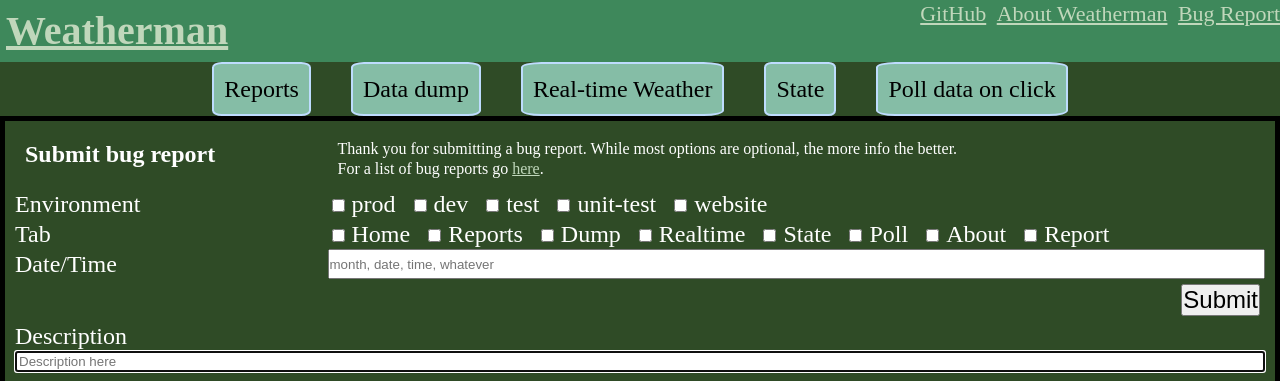
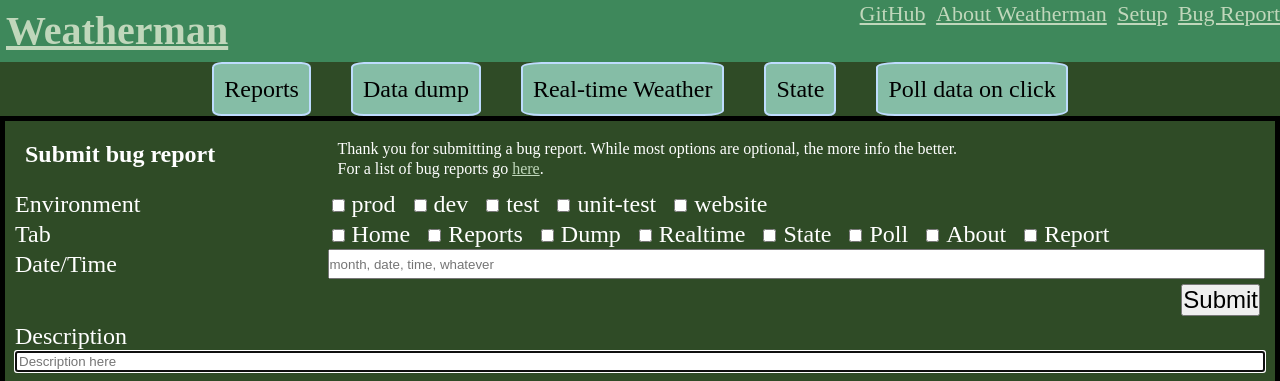
Before and after one commit to aecobb53/weatherman, a FastAPI app: page /bug-report in a window 1280 px wide. Shown: the top 381 px of the page. Run offline with FastAPI, Linux system fonts and the light colour scheme; parts of the project's set-up code (start-up, migrations or seed data) failed here and were passed over.

Commit message:
work on setup

```diff
--- a/etc/test_key.yml
+++ /dev/null
@@ -1 +0,0 @@
-Weather_Key: somkey
--- a/etc/test_weather_api_private.yml
+++ /dev/null
@@ -1,2 +0,0 @@
-locations:
-    somecity: 4321
--- a/etc/weather_api_public.yml
+++ /dev/null
@@ -1 +0,0 @@
-url: https://api.openweathermap.org/data/2.5/
--- a/main.py
+++ b/main.py
@@ -414,7 +414,13 @@
 actually run
 """
 app = FastAPI()
-WM = WeatherMan()
+setup = True
+try:
+    WM = WeatherMan()
+    setup = False
+except FileNotFoundError:
+    setup = True
+    logit.warning('app not set up yet! setting setup flag to {setup}')
 validator = data_validator.DataValidator()
 
 templates = Jinja2Templates(directory="templates/")
@@ -465,6 +471,10 @@
     """
     logit.debug('state endpoint hit')
     state_list = []
+    if setup:
+        logit.warning('app not set up, redirecting to setup')
+        response = RedirectResponse(url='/setup')
+        return response
     for i,j in WM.state.items():
         if i == 'cities':
             state_list.append(i + ':')
@@ -495,6 +505,10 @@
     Poll OWMA for new weather data.
     """
     logit.debug('about to poll data')
+    if setup:
+        logit.warning('app not set up, redirecting to setup')
+        response = RedirectResponse(url='/setup')
+        return response
     WM.manage_polling()
     timestamp = datetime.datetime.strftime(WM.last_poll, WM.config['datetime_str'])
     return templates.TemplateResponse("poll.html", {"request": request, "last_poll":timestamp})
@@ -506,6 +520,10 @@
     This returns the html to load the results from the database dump.
     """
     logit.debug('dump endpoint hit')
+    if setup:
+        logit.warning('app not set up, redirecting to setup')
+        response = RedirectResponse(url='/setup')
+        return response
     data = WM.dump_list
     WM.clear_search()
     return templates.TemplateResponse("dump.html", {"request": request, 'list':data})
@@ -539,6 +557,15 @@
     logit.debug(f"exact_list: {exact_list}")
     logit.debug(f"start_time: {start_time}")
     logit.debug(f"end_time: {end_time}")
+
+    if setup:
+        logit.warning('app not set up, redirecting to setup')
+        response = RedirectResponse(url='/setup')
+        return response
+
+    if setup:
+        response = RedirectResponse(url='/setup')
+        return response
 
     if thunderstorm:
         for num in WM.config['accepted_owma_codes']['thunderstorm']:
@@ -640,6 +667,11 @@
     logit.debug(f"event_time: {event_time}")
     logit.debug(f"description: {description}")
 
+    if setup:
+        logit.warning('app not set up, redirecting to setup')
+        response = RedirectResponse(url='/setup')
+        return response
+
     entry_time = datetime.datetime.strftime(
             datetime.datetime.now(tz=datetime.timezone.utc),
             WM.config['datetime_str']
@@ -706,6 +738,10 @@
     Eventually it may return the report but i dont have that working yet.
     """
     logit.debug('report endpoint hit')
+    if setup:
+        logit.warning('app not set up, redirecting to setup')
+        response = RedirectResponse(url='/setup')
+        return response
     data = WM.report
     WM.clear_search()
     return templates.TemplateResponse("report.html", {"request": request, 'dict':data})
@@ -738,6 +774,11 @@
     logit.debug(f"exact_list: {exact_list}")
     logit.debug(f"start_time: {start_time}")
     logit.debug(f"end_time: {end_time}")
+
+    if setup:
+        logit.warning('app not set up, redirecting to setup')
+        response = RedirectResponse(url='/setup')
+        return response
 
     if thunderstorm:
         for num in WM.config['accepted_owma_codes']['thunderstorm']:
@@ -813,3 +854,54 @@
     WM.write_report(report)
     response = RedirectResponse(url='/report')
     return response
+
+@app.get("/api/setup", response_class=HTMLResponse)
+async def report(request: Request):
+    return "Dont forget to build this out. should run the setup stuff"
+
+@app.get("/setup", response_class=HTMLResponse)
+# async def report(request: Request):
+async def read_item(request: Request, q: str = Form(...)):
+    print(q)
+    print(type(q))
+    setup_dct= {
+        'key':'ENTER-YOUR-KEY-HERE',
+        'locations':{
+            'one':123456,
+            'two':789123,
+            'three':456789
+        },
+        'results':[
+            {
+                "id":14256,
+                "name": "Āzādshahr",
+                "state": "",
+                "country": "IR",
+                "coord": {
+                    "lon": 48.570728,
+                    "lat": 34.790878
+                }
+            },
+            {
+                "id": 12795,
+                "name": "Aş Şūrah aş Şaghīrah",
+                "state": "",
+                "country": "SY",
+                "coord": {
+                    "lon": 36.573872,
+                    "lat": 33.032669
+                }
+            },
+            {
+                "id": 30689,
+                "name": "Dawran",
+                "state": "",
+                "country": "YE",
+                "coord": {
+                    "lon": 44.441959,
+                    "lat": 13.77436
+                }
+            }
+        ]
+    }
+    return templates.TemplateResponse("setup.html", {"request": request, 'dict':setup_dct})
--- a/templates/base.html
+++ b/templates/base.html
@@ -14,6 +14,7 @@
                 <div class="navigation-bar">
                     <a href="https://github.com/aecobb53/weatherman">GitHub</a>
                     <a href="/about-weatherman">About Weatherman</a>
+                    <a href="/setup">Setup</a>
                     <a href="/bug-report">Bug Report</a>
                 </div>
             </div>
--- a/weather_butler.py
+++ b/weather_butler.py
@@ -12,6 +12,7 @@
     def __init__(self, private_config_path, owma_url, key_path):
         """Load configs"""
         self.config = {}
+        self.key = {}
 
         with open(private_config_path) as private_config:
             private_conf = yaml.load(private_config, Loader=yaml.FullLoader)
```
